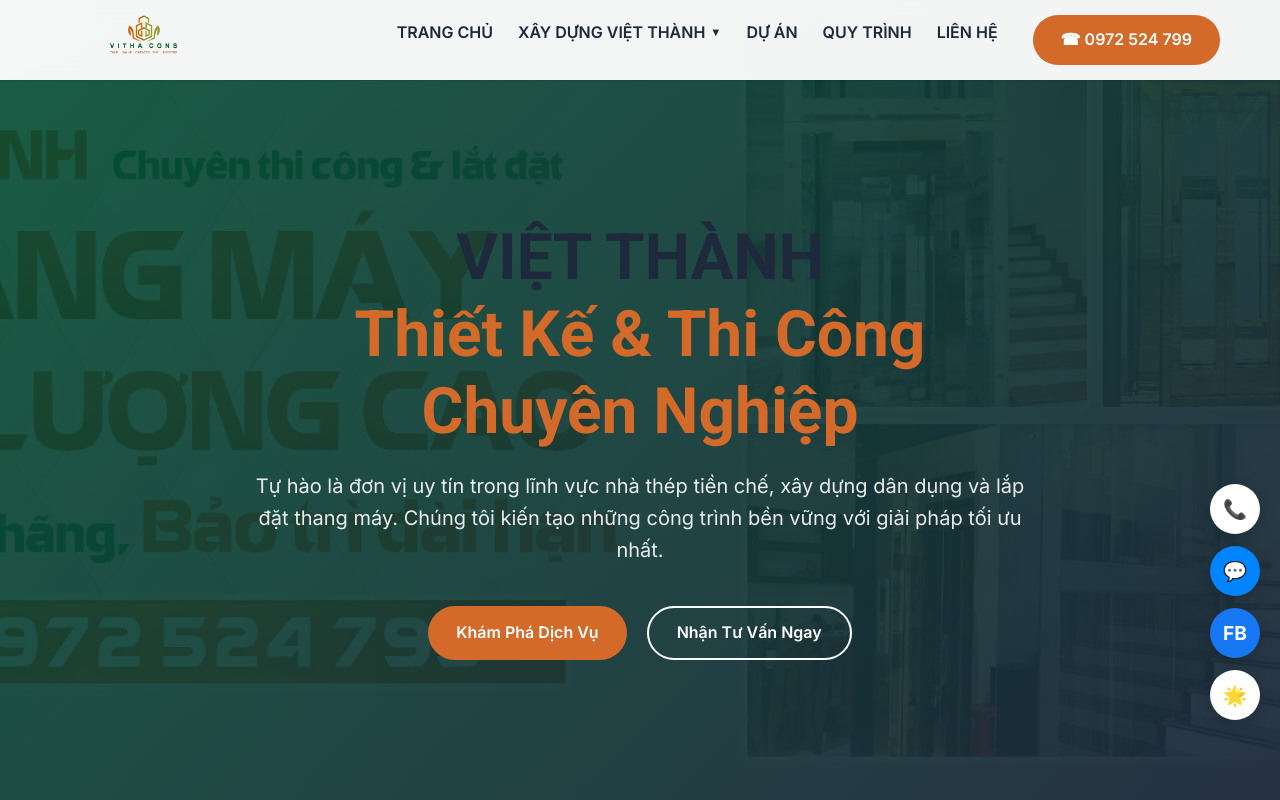
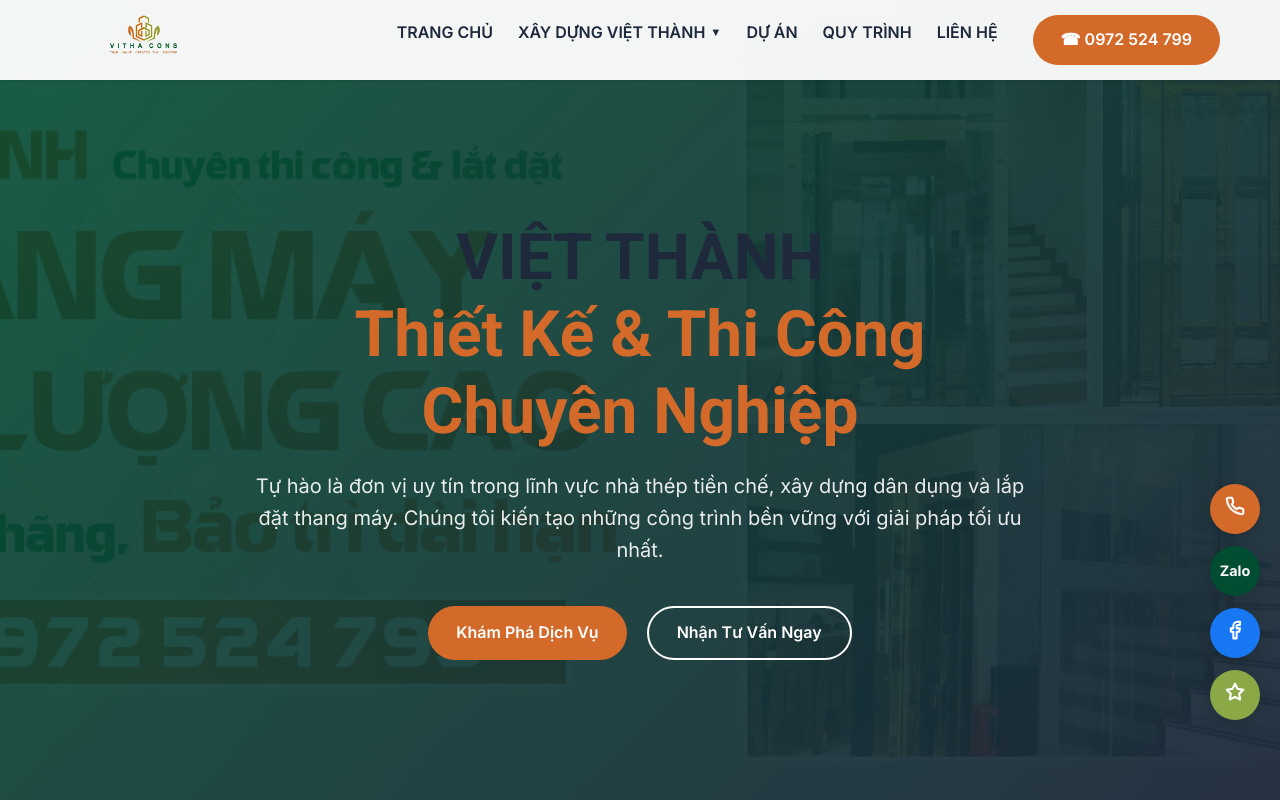
Before and after one commit to 47kiemtien-pixel/vithacons, a React (Vite) app: page / in a window 1280 px wide. Shown: the top 800 px of the page. Built offline with nearby package versions, Linux system fonts and the light colour scheme.

Commit message:
Rebrand social sidebar: Replace emojis with professional SVG icons and apply new color schema

```diff
--- a/src/App.css
+++ b/src/App.css
@@ -1069,16 +1069,34 @@ h6 {
   padding: 0;
 }
 
-.social-item.phone:hover {
+.social-item.phone {
   background: var(--secondary);
 }
 
 .social-item.zalo {
-  background: #0084ff !important;
+  background: var(--primary);
 }
 
-.social-item.zalo .icon {
-  color: white;
+.social-item.facebook {
+  background: var(--primary);
+}
+
+.social-item.yellow-pages {
+  background: var(--accent-green);
+}
+
+.social-item .icon {
+  font-size: 1.2rem;
+  color: var(--white);
+  font-weight: bold;
+}
+
+.social-item:hover {
+  width: 160px;
+  border-radius: 25px;
+  justify-content: flex-start;
+  padding-left: 15px;
+  background: var(--secondary);
 }
 
 .social-item.facebook {
--- a/src/components/SocialSidebar.jsx
+++ b/src/components/SocialSidebar.jsx
@@ -2,19 +2,25 @@ const SocialSidebar = () => {
     return (
         <div className="social-sidebar">
             <a href="tel:0972524799" className="social-item phone" title="Gọi điện">
-                <span className="icon">📞</span>
+                <span className="icon">
+                    <svg width="20" height="20" viewBox="0 0 24 24" fill="none" stroke="currentColor" strokeWidth="2.5" strokeLinecap="round" strokeLinejoin="round"><path d="M22 16.92v3a2 2 0 0 1-2.18 2 19.79 19.79 0 0 1-8.63-3.07 19.5 19.5 0 0 1-6-6 19.79 19.79 0 0 1-3.07-8.67A2 2 0 0 1 4.11 2h3a2 2 0 0 1 2 1.72 12.84 12.84 0 0 0 .7 2.81 2 2 0 0 1-.45 2.11L8.09 9.91a16 16 0 0 0 6 6l1.27-1.27a2 2 0 0 1 2.11-.45 12.84 12.84 0 0 0 2.81.7A2 2 0 0 1 22 16.92z"></path></svg>
+                </span>
                 <span className="label">0972 524 799</span>
             </a>
             <a href="https://zalo.me/0972524799" target="_blank" rel="noreferrer" className="social-item zalo" title="Zalo">
-                <span className="icon">💬</span>
-                <span className="label">Zalo</span>
+                <span className="icon" style={{ fontSize: '0.9rem' }}>Zalo</span>
+                <span className="label">Zalo Me</span>
             </a>
             <a href="https://www.facebook.com/VITHACONS" target="_blank" rel="noreferrer" className="social-item facebook" title="Facebook">
-                <span className="icon">FB</span>
+                <span className="icon">
+                    <svg width="20" height="20" viewBox="0 0 24 24" fill="none" stroke="currentColor" strokeWidth="2.5" strokeLinecap="round" strokeLinejoin="round"><path d="M18 2h-3a5 5 0 0 0-5 5v3H7v4h3v8h4v-8h3l1-4h-4V7a1 1 0 0 1 1-1h3z"></path></svg>
+                </span>
                 <span className="label">Facebook</span>
             </a>
             <a href="https://trangvangvietnam.com/listings/1187927307/xay-dung-viet-thanh-cong-ty-tnhh-co-khi-xay-dung-thuong-mai-viet-thanh.html" target="_blank" rel="noreferrer" className="social-item yellow-pages" title="Trang Vàng">
-                <span className="icon">🌟</span>
+                <span className="icon">
+                    <svg width="20" height="20" viewBox="0 0 24 24" fill="none" stroke="currentColor" strokeWidth="2.5" strokeLinecap="round" strokeLinejoin="round"><polygon points="12 2 15.09 8.26 22 9.27 17 14.14 18.18 21.02 12 17.77 5.82 21.02 7 14.14 2 9.27 8.91 8.26 12 2"></polygon></svg>
+                </span>
                 <span className="label">Trang Vàng</span>
             </a>
         </div>
```
